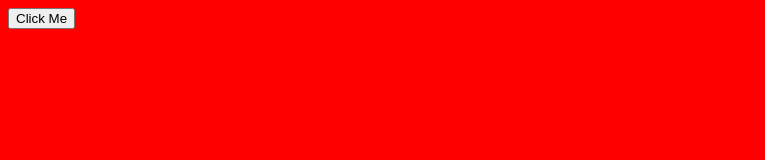
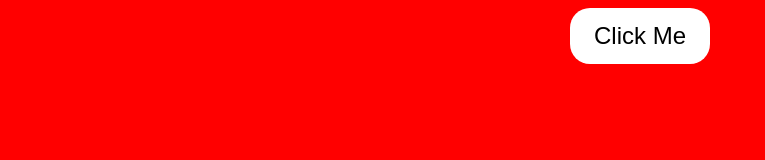
Before and after one commit to VECTOR3Studio/101-JS-random-Bg, a plain HTML site: page index.html in a window 1280 px wide. Shown: the whole page, without its empty margins (0-765 px from the left). Drawn offline with Linux system fonts and the light colour scheme.

Commit message:
Update style.css

```diff
--- a/style.css
+++ b/style.css
@@ -1,3 +1,15 @@
 body{
     background-color: red;
+    display: flex;
+    justify-content: center;
+    align-items: center;
 }
+button{
+    padding: 14px 24px;
+    font-size: 24px;
+    border: none !important;
+    outline: none !important;
+    border-radius: 20px;
+    background: white;
+
+}
```
